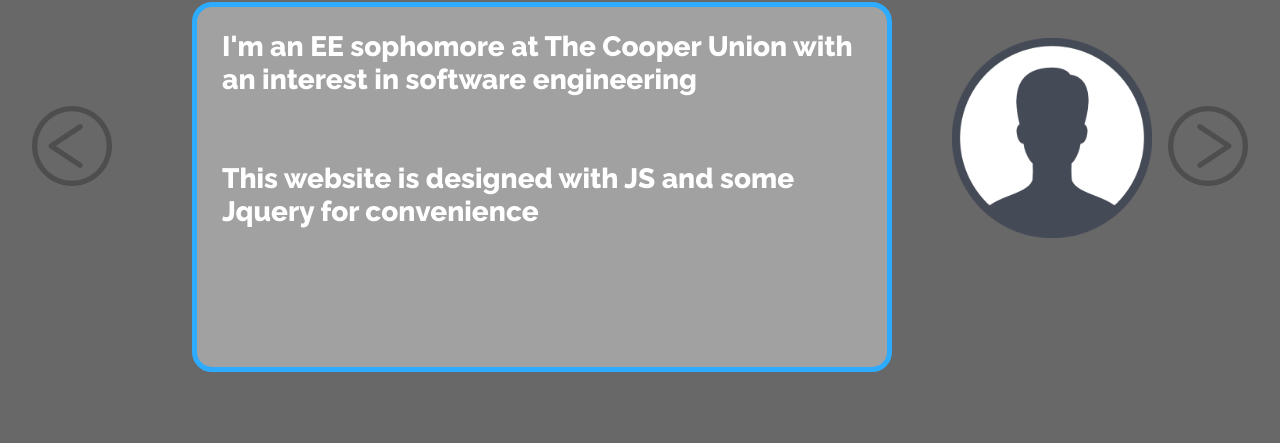
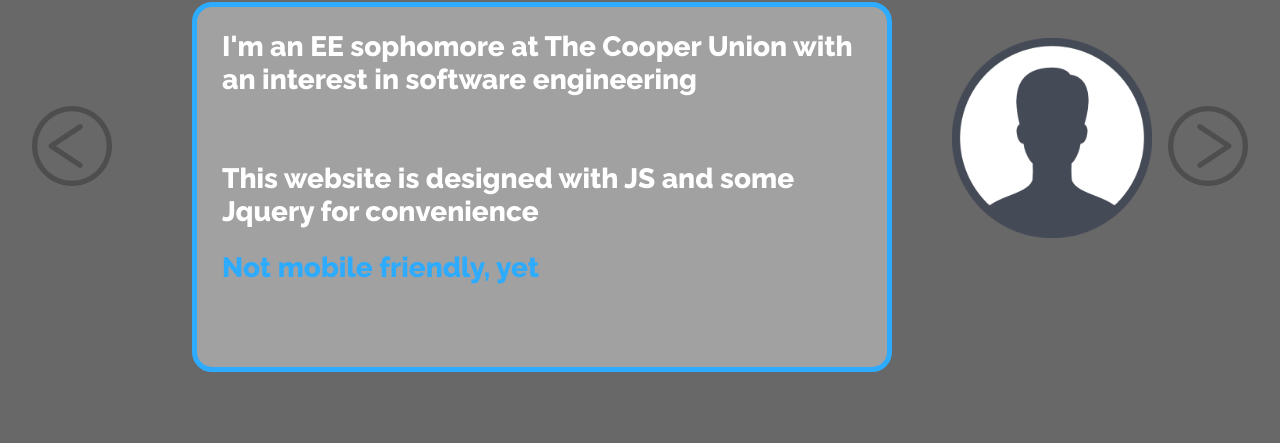
Before and after one commit to ThodoriKapouranis/OnePage, a plain HTML site: page index.html in a window 1280 px wide. Shown: the part 214-657 px from the top of the page. Drawn offline with Linux system fonts and the light colour scheme.

Commit message:
Update index.html

```diff
--- a/index.html
+++ b/index.html
@@ -22,6 +22,7 @@
                     <h2>I'm an EE sophomore at The Cooper Union with an interest in software engineering</h2>
                     <br>
                     <h2>This website is designed with JS and some Jquery for convenience</h2>
+                    <h2 style="color:rgb(45, 171, 255)">Not mobile friendly, yet</h2>
                 </div>
             </div>
 
```
